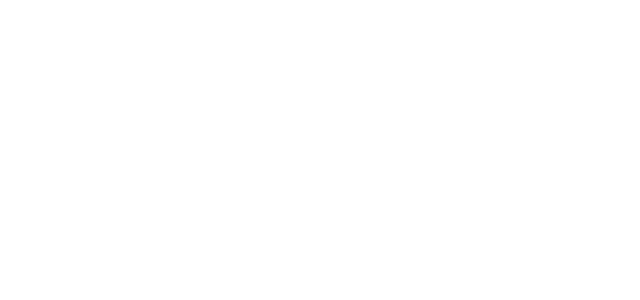
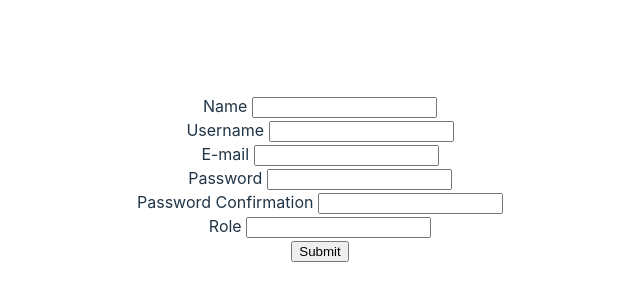
Before and after one commit to KrzBan/PAI-pr3, a React (Vite) app in the folder frontend/: page /register in a window 1280 px wide. Before the commit this address had no page. Shown: the part 222-522 px from the top of the page, without its empty margins (320-960 px from the left). Built offline with nearby package versions, Linux system fonts and the light colour scheme.

Commit message:
login/register views

```diff
--- a/frontend/src/Router.jsx
+++ b/frontend/src/Router.jsx
@@ -5,17 +5,21 @@ import { history } from './utils/History';
 
 //pages
 import App from './App.jsx'
+import Login from './components/Login'
+import Register from './components/Register'
 import Books from './components/Books'
+import BookCreate from './components/BookCreate'
 
-//import HomePage from "./pages/HomePage"
-//import LoginPage from "./pages/Login"
 
 function AppRouter() {
    return (
        <BrowserRouter history={history}>
            <Routes>
-                <Route path="/" Component={App} />
-                <Route path="/books" Component={Books} />
+                <Route path="/"             Component={App} />
+                <Route path="/login"        Component={Login} />
+                <Route path="/register"     Component={Register} />
+                <Route path="/books"        Component={Books} />
+                <Route path="/bookCreate"   Component={BookCreate} />
            </Routes>
        </BrowserRouter>
    );
--- a/frontend/src/components/BookCreate.jsx
+++ b/frontend/src/components/BookCreate.jsx
@@ -0,0 +1,9 @@
+
+
+function BookCreate(){
+    return(
+        <div></div>
+    )
+}
+
+export default BookCreate
--- a/frontend/src/components/Login.jsx
+++ b/frontend/src/components/Login.jsx
@@ -0,0 +1,42 @@
+import {api, setToken} from "../Api";
+
+function Login(){
+
+    const handleSubmit = (event) => {
+        // Prevent page reload
+        event.preventDefault();
+
+        const { username, password } = document.forms[0];
+        const data = {
+            username: username.value,
+            password: password.value,};
+
+        api.post('users/auth/login', data)
+            .then(response => {
+                setToken(response.data.token);
+            }).catch(error =>{
+                console.log("Error!");
+                console.log(error);
+            })
+      };
+
+    return (
+        <div className="form">
+        <form onSubmit={handleSubmit} method="POST">
+          <div className="input-container">
+            <label>Username </label>
+            <input type="text" name="username" required />
+          </div>
+          <div className="input-container">
+            <label>Password </label>
+            <input type="password" name="password" required />
+          </div>
+          <div className="button-container">
+            <input type="submit" />
+          </div>
+        </form>
+        </div>
+      );
+}
+
+export default Login;
--- a/frontend/src/components/Register.jsx
+++ b/frontend/src/components/Register.jsx
@@ -0,0 +1,63 @@
+import {api, setToken} from "../Api";
+
+function Register(){
+
+    const handleSubmit = (event) => {
+        // Prevent page reload
+        event.preventDefault();
+
+        const { name, username, email,
+            password, passwordConfirmation, role } = document.forms[0];
+        const data = {
+            name: name.value,
+            username: username.value,
+            email: email.value,
+            password: password.value,
+            passwordConfirmation: passwordConfirmation.value,
+            role: role.value };
+
+        api.post('users/auth/signup', data)
+            .then(response => {
+                setToken(response.data.token);
+            }).catch(error =>{
+                console.log("Error!");
+                console.log(error);
+            })
+      };
+
+    return (
+        <div className="form">
+        <form onSubmit={handleSubmit} method="POST">
+          <div className="input-container">
+            <label>Name </label>
+            <input type="text" name="name" required />
+          </div>
+          <div className="input-container">
+            <label>Username </label>
+            <input type="text" name="username" required />
+          </div>
+          <div className="input-container">
+            <label>E-mail </label>
+            <input type="text" name="email" required />
+          </div>
+          <div className="input-container">
+            <label>Password </label>
+            <input type="password" name="password" required />
+          </div>
+          <div className="input-container">
+            <label>Password Confirmation </label>
+            <input type="password" name="passwordConfirmation" required />
+          </div>
+          <div className="input-container">
+            <label>Role </label>
+            <input type="text" name="role" required />
+          </div>
+          <div className="button-container">
+            <input type="submit" />
+          </div>
+        </form>
+        </div>
+      );
+}
+
+export default Register;
```
Also changed, not shown: frontend/src/components/Book.jsx (+7 -0 lines).
